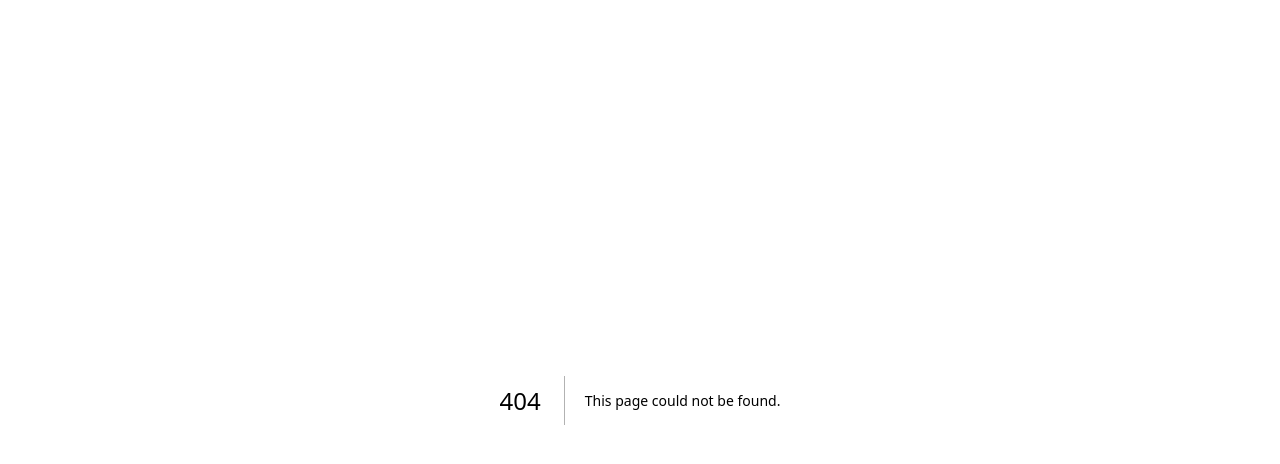
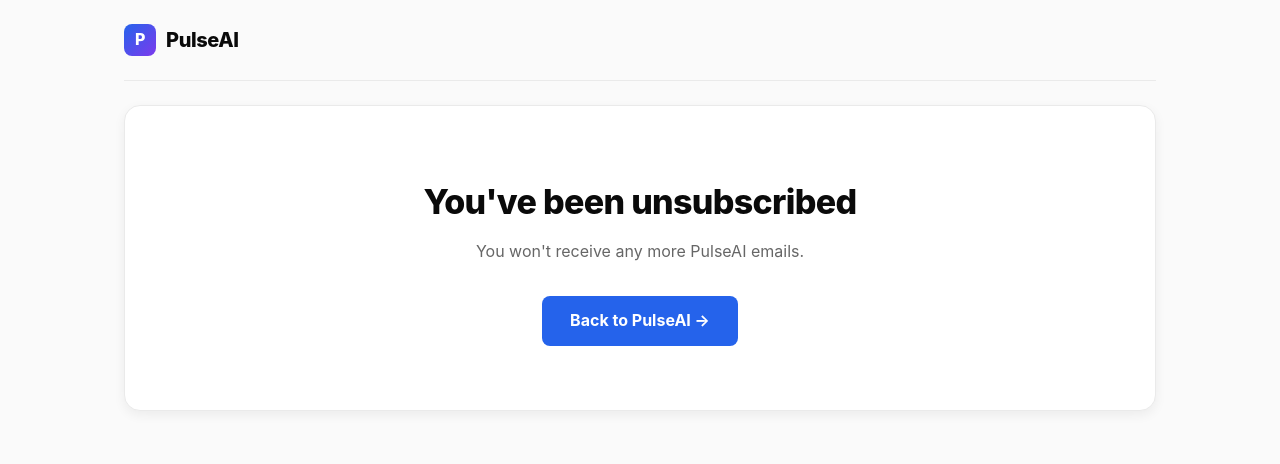
Before and after one commit to Mukarramk/pulse-ai, a Next.js app: page /unsubscribed in a window 1280 px wide. Before the commit this address had no page. Shown: the top 464 px of the page. Built offline with nearby package versions, Linux system fonts and the light colour scheme.

Commit message:
Add Unsubscribed page for email unsubscription confirmation

```diff
--- /dev/null
+++ b/pages/unsubscribed.js
@@ -0,0 +1,29 @@
+import Head from 'next/head'
+import Link from 'next/link'
+
+export default function Unsubscribed() {
+  return (
+    <>
+      <Head><title>Unsubscribed — PulseAI</title></Head>
+      <div className="container">
+        <header className="header">
+          <Link href="/"><a className="logo">
+            <span className="logo-mark">P</span>
+            <span className="logo-text">PulseAI</span>
+          </a></Link>
+        </header>
+        <div className="article-shell" style={{ textAlign: 'center', padding: '64px 32px' }}>
+          <h1 className="article-title">You've been unsubscribed</h1>
+          <p style={{ fontSize: '16px', color: 'var(--muted)', margin: '16px 0 32px' }}>
+            You won't receive any more PulseAI emails.
+          </p>
+          <Link href="/">
+            <a style={{ display: 'inline-block', background: '#2563eb', color: 'white', padding: '12px 28px', borderRadius: '8px', fontWeight: 700, textDecoration: 'none' }}>
+              Back to PulseAI →
+            </a>
+          </Link>
+        </div>
+      </div>
+    </>
+  )
+}
```
